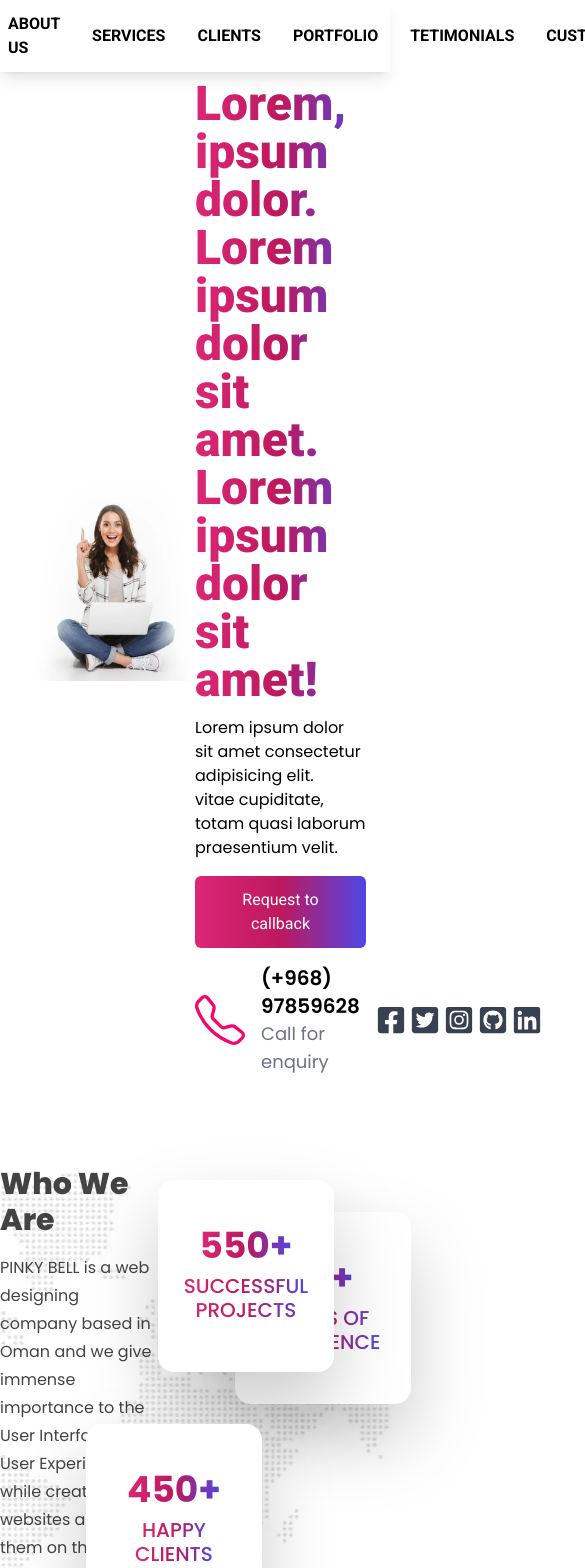
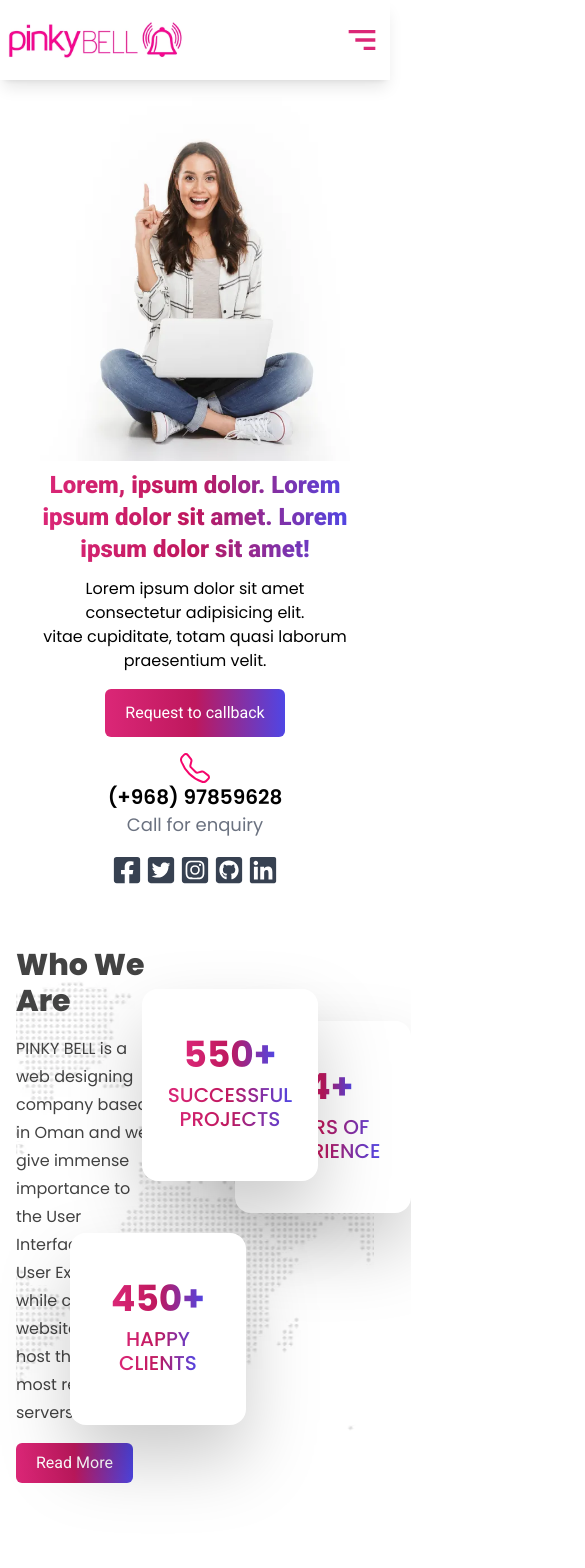
Before and after one commit to noorjsdivs/bluerain, a React (Create React App) app: page / in a window 390 px wide. Shown: the top 1568 px of the page, 585 px wide, since content can reach past the window. After the commit the page ends 1545 px from the top, so only its background shows below. Built offline with nearby package versions, Linux system fonts and the light colour scheme.

Commit message:
banner responsiveness added

```diff
--- a/src/Prime.js
+++ b/src/Prime.js
@@ -5,10 +5,12 @@ import Whoweare from "./components/whoweare/Whoweare";
 
 const Prime = () => {
   return (
-    <div>
+    <div className="w-full">
       <Header />
-      <Banner />
-      <Whoweare />
+      <div className="px-4">
+        <Banner />
+        <Whoweare />
+      </div>
     </div>
   );
 };
--- a/src/components/banner/Banner.js
+++ b/src/components/banner/Banner.js
@@ -14,8 +14,8 @@ import {
 const Banner = () => {
   return (
     <div>
-      <div className="max-w-screen-xl h-auto mx-auto px-6 mt-2 flex justify-between items-center">
-        <div className="w-1/2">
+      <div className="max-w-screen-xl h-auto mx-auto px-6 mt-2 flex flex-col mdl:flex-row justify-between items-center">
+        <div className="w-full md:w-1/2">
           <motion.img
             initial={{ x: -100, opacity: 0 }}
             whileInView={{ x: 0, opacity: 1 }}
@@ -32,7 +32,7 @@ const Banner = () => {
             alt="primeBannerImg"
           />
         </div>
-        <div className="w-1/2">
+        <div className="w-full mdl:w-1/2">
           <motion.h1
             initial={{ x: 100, opacity: 0 }}
             whileInView={{ x: 0, opacity: 1 }}
@@ -44,10 +44,10 @@ const Banner = () => {
               ease: "easeIn",
               duration: 1,
             }}
-            className="font-extrabold text-transparent text-5xl bg-clip-text bg-gradient-to-r from-pink-600 via-pink-700 to-indigo-600 font-titleFont"
+            className="font-extrabold text-transparent text-2xl mdl:text-3xl lg:text-5xl mt-2 lg:mt-0 text-center mdl:text-left bg-clip-text bg-gradient-to-r from-pink-600 via-pink-700 to-indigo-600 font-titleFont"
           >
-            Lorem, ipsum dolor. <br /> Lorem ipsum dolor sit amet. <br /> Lorem
-            ipsum dolor sit amet!
+            Lorem, ipsum dolor. Lorem ipsum dolor sit amet. Lorem ipsum dolor
+            sit amet!
           </motion.h1>
           <motion.p
             initial={{ x: 100, opacity: 0 }}
@@ -59,7 +59,7 @@ const Banner = () => {
               opacity: { duration: 0.6 },
               ease: "easeIn",
             }}
-            className="font-bodyFont text-[16px] mt-3"
+            className="font-bodyFont text-[16px] mdl:text-[14px] mt-3 text-center mdl:text-left"
           >
             Lorem ipsum dolor sit amet consectetur adipisicing elit.
             <br />
@@ -75,7 +75,7 @@ const Banner = () => {
               opacity: { duration: 0.6 },
               ease: "easeIn",
             }}
-            className="mt-4"
+            className="mt-4 flex justify-center mdl:justify-start"
           >
             <CallbackBtn />
           </motion.div>
@@ -89,16 +89,22 @@ const Banner = () => {
               opacity: { duration: 0.6 },
               ease: "easeIn",
             }}
-            className="flex justify-start items-center gap-4 mt-4"
+            className="flex flex-col lg:flex-row justify-center w-full mdl:justify-start items-center gap-4 mt-4"
           >
-            <div>
-              <BsTelephone className="text-[#f5066c]" size={50} />
+            <div className="w-full lg:flex gap-4">
+              <div className="w-full mdl:w-auto flex items-center justify-center mdl:justify-start">
+                <BsTelephone className="text-[#f5066c] text-[30px] lg:text-[50px]" />
+              </div>
+              <div className="font-bodyFont w-full flex flex-col items-center">
+                <p className="text-xl font-semibold w-auto mdl:w-full">
+                  (+968) 97859628
+                </p>
+                <p className="text-lg text-gray-500 w-auto mdl:w-full">
+                  Call for enquiry
+                </p>
+              </div>
             </div>
-            <div className="font-bodyFont flex flex-col">
-              <p className="text-xl font-semibold">(+968) 97859628</p>
-              <p className="text-lg text-gray-500">Call for enquiry</p>
-            </div>
-            <div className="flex gap-1">
+            <div className="flex w-full justify-center  mdl:justify-start gap-1 mdl:-mt-3 lg:-mt-0">
               <FaFacebookSquare
                 size={30}
                 className="fill-gray-700 hover:fill-[#4267B2] cursor-pointer transform ease-in-out duration-300"
--- a/src/components/header/Header.js
+++ b/src/components/header/Header.js
@@ -1,22 +1,29 @@
 import React from "react";
+import { BiMenuAltRight } from "react-icons/bi";
 import { headerLogoImg } from "../../assets";
 import { headerData } from "../../constants";
 
 const Header = () => {
   return (
-    <div className="w-full h-auto shadow-lg py-3 sticky top-0 z-50 bg-white">
+    <div className="w-full h-auto shadow-lg py-3 sticky top-0 z-50 bg-white px-2">
       <div className="flex justify-between max-w-screen-xl mx-auto">
         <div>
           <img className="w-44" src={headerLogoImg} alt="headerLogoImg" />
         </div>
-        <div className="flex items-center gap-4">
+        <div className="hidden lg:flex items-center gap-4">
           {headerData.map((item) => (
             <div key={item.id}>
-              <h4 className="relative px-2 font-titleFont text-[16px] bg-clip-text hover:bg-gradient-to-r from hover:bg-pink-400 to text-black uppercase font-semibold group cursor-pointer hover:text-pink-700 duration-300">
+              <h4 className="relative px-0 xl:px-2 font-titleFont text-[14px] xl:text-[16px] bg-clip-text hover:bg-gradient-to-r from hover:bg-pink-400 to text-black uppercase font-semibold group cursor-pointer hover:text-pink-700 duration-300">
                 {item.title}
               </h4>
             </div>
           ))}
+        </div>
+        <div className="inline-flex items-center justify-end lg:hidden">
+          <BiMenuAltRight
+            className="hover:fill-[#4267B2] fill-pink-600 cursor-pointer  ease-in-out duration-300"
+            size={40}
+          />
         </div>
       </div>
     </div>
--- a/src/components/whoweare/Whoweare.js
+++ b/src/components/whoweare/Whoweare.js
@@ -53,11 +53,12 @@ const Whoweare = () => {
         </div>
         <div className="w-1/2 relative h-full">
           <motion.div
-            initial={{ x: -200, y: -200, opacity: 0.9 }}
-            whileInView={{ x: 0, y: 0, opacity: 1 }}
+            initial={{ x: 100, opacity: 0 }}
+            whileInView={{ x: 0, opacity: 1 }}
             transition={{
-              x: { type: "spring", stiffness: 80 },
-              y: { type: "spring", stiffness: 80 },
+              delay: 0.4,
+              x: { type: "spring", stiffness: 60 },
+              opacity: { duration: 0.2 },
               ease: "easeIn",
               duration: 1,
             }}
@@ -71,11 +72,12 @@ const Whoweare = () => {
             </p>
           </motion.div>
           <motion.div
-            initial={{ x: 200, y: -200, opacity: 0.9 }}
-            whileInView={{ x: 0, y: 0, opacity: 1 }}
+            initial={{ x: -100, opacity: 0 }}
+            whileInView={{ x: 0, opacity: 1 }}
             transition={{
-              x: { type: "spring", stiffness: 80 },
-              y: { type: "spring", stiffness: 80 },
+              delay: 0.4,
+              x: { type: "spring", stiffness: 60 },
+              opacity: { duration: 0.2 },
               ease: "easeIn",
               duration: 1,
             }}
@@ -90,11 +92,12 @@ const Whoweare = () => {
             </p>
           </motion.div>
           <motion.div
-            initial={{ x: 0, y: 200, opacity: 0.9 }}
-            whileInView={{ x: 0, y: 0, opacity: 1 }}
+            initial={{ y: -100, opacity: 0 }}
+            whileInView={{ y: 0, opacity: 1 }}
             transition={{
-              x: { type: "spring", stiffness: 80 },
-              y: { type: "spring", stiffness: 80 },
+              delay: 0.4,
+              y: { type: "spring", stiffness: 60 },
+              opacity: { duration: 0.2 },
               ease: "easeIn",
               duration: 1,
             }}
--- a/tailwind.config.js
+++ b/tailwind.config.js
@@ -3,6 +3,7 @@ module.exports = {
   content: ["./src/**/*.{js,jsx,ts,tsx}"],
   theme: {
     screens: {
+      xs: "320px",
       sm: "375px",
       sml: "500px",
       md: "667px",
```
